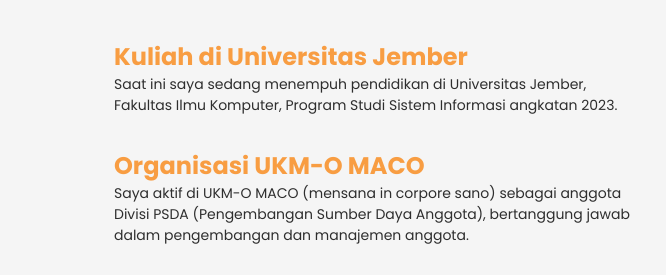
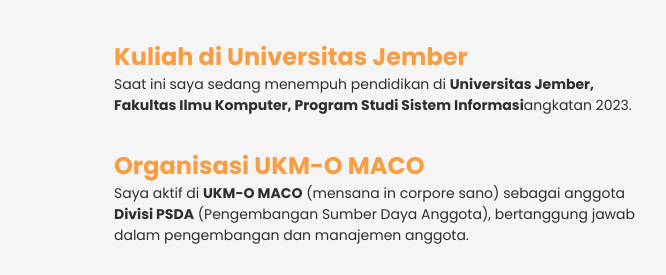
Before and after one commit to bima07-EfenD/WEB-PROFIL, a plain HTML site: page index.html in a window 1280 px wide. Shown: the part 1831-2106 px from the top of the page, 542-1208 px from the left. Drawn offline with Linux system fonts and the light colour scheme.

Commit message:
Add files via upload

```diff
--- a/index.html
+++ b/index.html
@@ -91,8 +91,8 @@
               <td>
                   <h1>Kuliah di Universitas Jember</h1>
                   <p>
-                      Saat ini saya sedang menempuh pendidikan di Universitas Jember, Fakultas Ilmu Komputer,
-                      Program Studi Sistem Informasi angkatan 2023.
+                      Saat ini saya sedang menempuh pendidikan di <strong>Universitas Jember, Fakultas Ilmu Komputer,
+                        Program Studi Sistem Informasi</strong>angkatan 2023.
                   </p>
               </td>
           </tr>
@@ -101,7 +101,7 @@
               <td>
                   <h1>Organisasi UKM-O MACO</h1>
                   <p>
-                      Saya aktif di UKM-O MACO (mensana in corpore sano) sebagai anggota Divisi PSDA (Pengembangan
+                      Saya aktif di <strong>UKM-O MACO</strong> (mensana in corpore sano) sebagai anggota <strong>Divisi PSDA</strong> (Pengembangan
                       Sumber Daya Anggota), bertanggung jawab dalam pengembangan dan manajemen anggota.
                   </p>
               </td>
```
